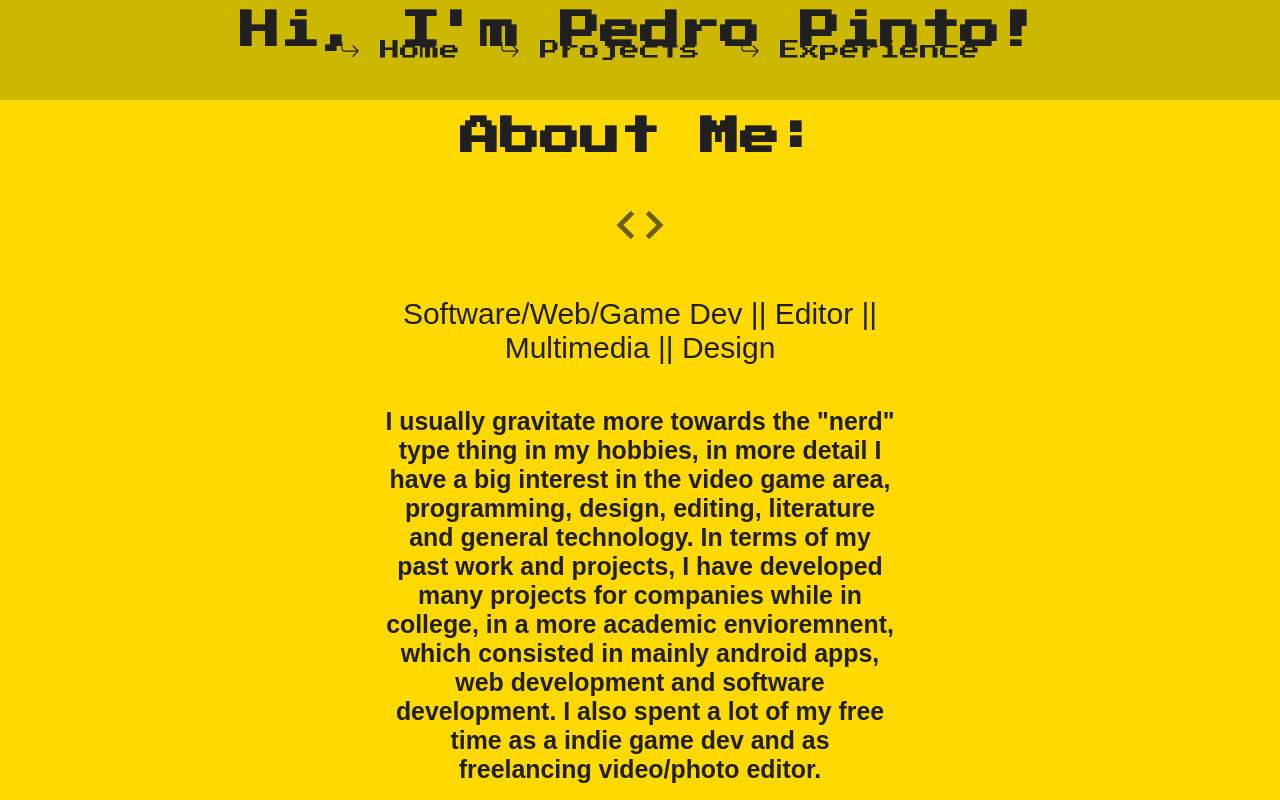
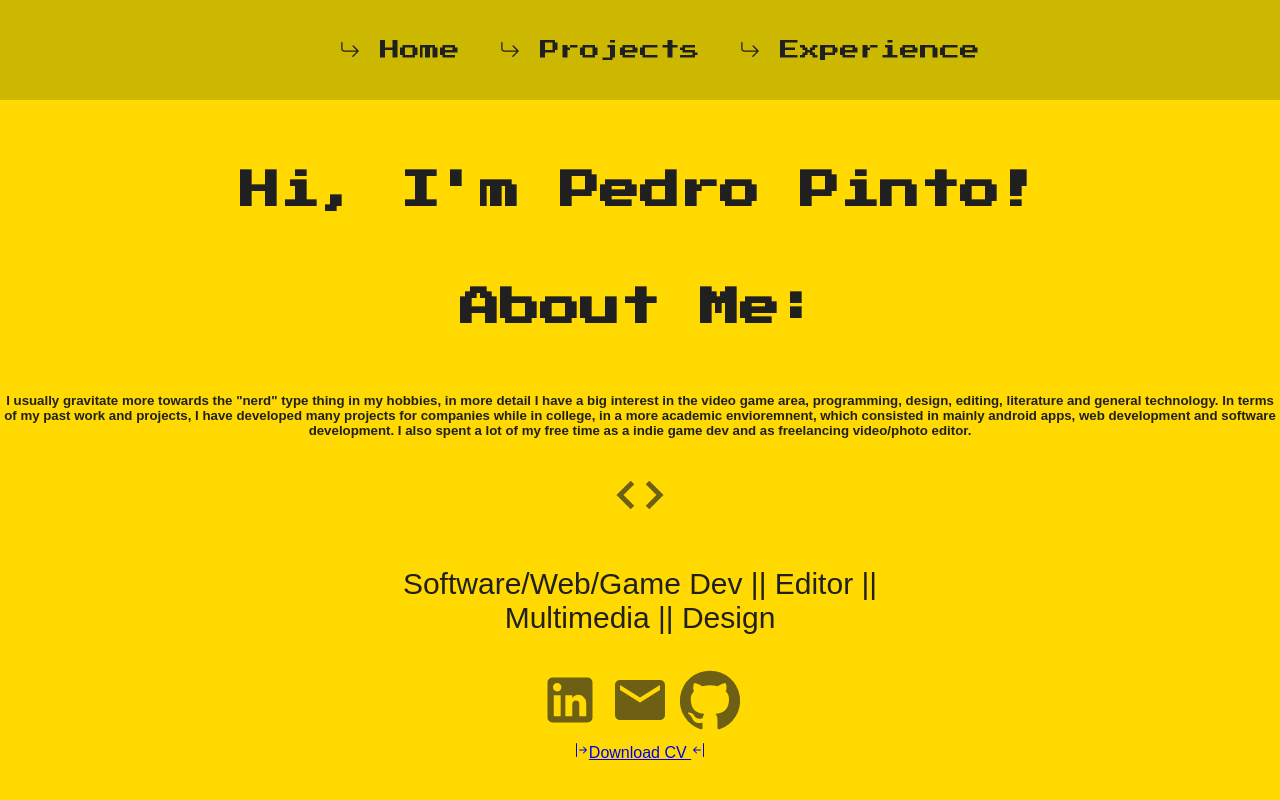
Before and after one commit to HidekiTheDm/hidekithedm.github.io, a React (Create React App) app: page / in a window 1280 px wide. Shown: the top 800 px of the page. Built offline with nearby package versions, Linux system fonts and the light colour scheme.

Commit message:
Update Home.js

```diff
--- a/src/pages/Home.js
+++ b/src/pages/Home.js
@@ -20,12 +20,12 @@ function Home() {
       <div className="about">
         <h2> Hi, I'm Pedro Pinto!</h2>
         <h2> About Me:</h2>
+        <h5>
+          I usually gravitate more towards the "nerd" type thing in my hobbies, in more detail I have a big interest in the video game area, programming, design, editing, literature and general technology.
+          In terms of my past work and projects, I have developed many projects for companies while in college, in a more academic envioremnent, which consisted in mainly android apps, web development and software development.
+          I also spent a lot of my free time as a indie game dev and as freelancing video/photo editor.</h5>
         <div className="prompt">
         <BiCode/><p>Software/Web/Game Dev || Editor || Multimedia || Design </p>
-                <h5>
-                    I usually gravitate more towards the "nerd" type thing in my hobbies, in more detail I have a big interest in the video game area, programming, design, editing, literature and general technology.
-                    In terms of my past work and projects, I have developed many projects for companies while in college, in a more academic envioremnent, which consisted in mainly android apps, web development and software development.
-                    I also spent a lot of my free time as a indie game dev and as freelancing video/photo editor.</h5>
           <a href="https://www.linkedin.com/in/pedro-pinto-ipv/" target="_blank"><LinkedInIcon /></a>
           <a href="mailto:pedroalmeida.cch@gmail.com" target="_blank"><EmailIcon /></a>
           <a href="https://github.com/HidekiTheDm" target="_blank"><GithubIcon /></a>
```
